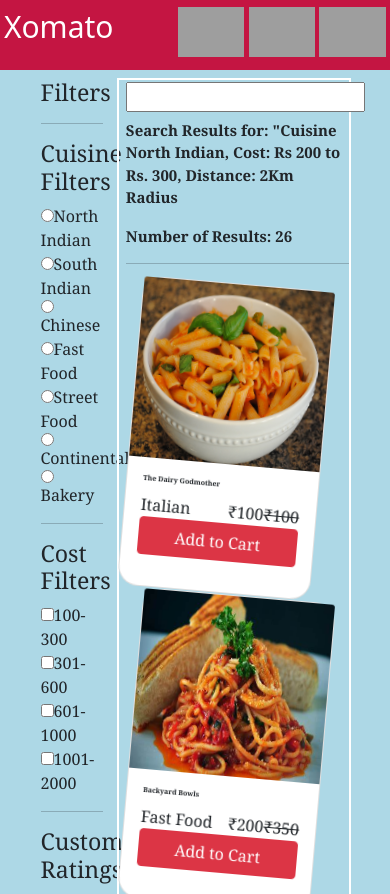
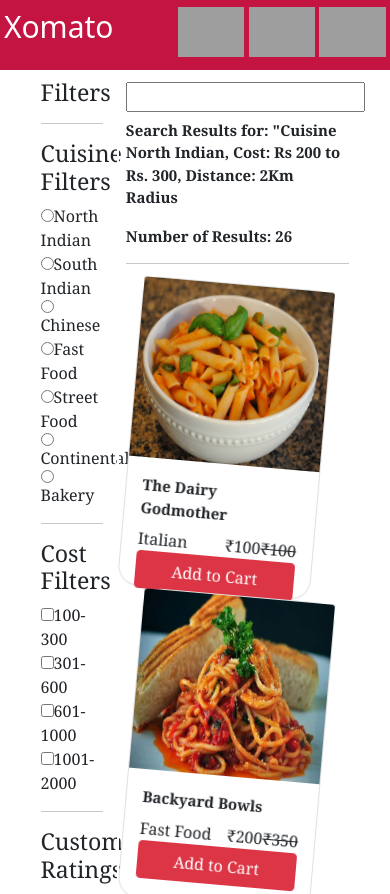
Before and after one commit to KHUSHIKASHYAP-WEB/Zomato_Listing_Page, a plain HTML site: page index.html in a window 390 px wide. Shown: the top 894 px of the page. Drawn offline with nearby package versions, Linux system fonts and the light colour scheme; grey boxes are pictures that could not be loaded.

Commit message:
second commit

```diff
--- a/listing.css
+++ b/listing.css
@@ -154,24 +154,21 @@ ul {
 .noBorder {
   border: none;
 }
-@media screen and (max-width: 600px) {
-  body {
-    background-color: lightblue;
-  }
-}
+
 @media screen and (max-width: 1000px) {
   .card {
     width: 48%;
   }
   .card-title {
-    font-size: 7px;
+    font-size: 15px;
   }
 }
-@media screen and (max-width: 600px) {
+
+@media screen and (max-width: 499px) {
   .card {
     width: 90%;
   }
   .card-title {
-    font-size: 7px;
+    font-size: 15px;
   }
 }
```
